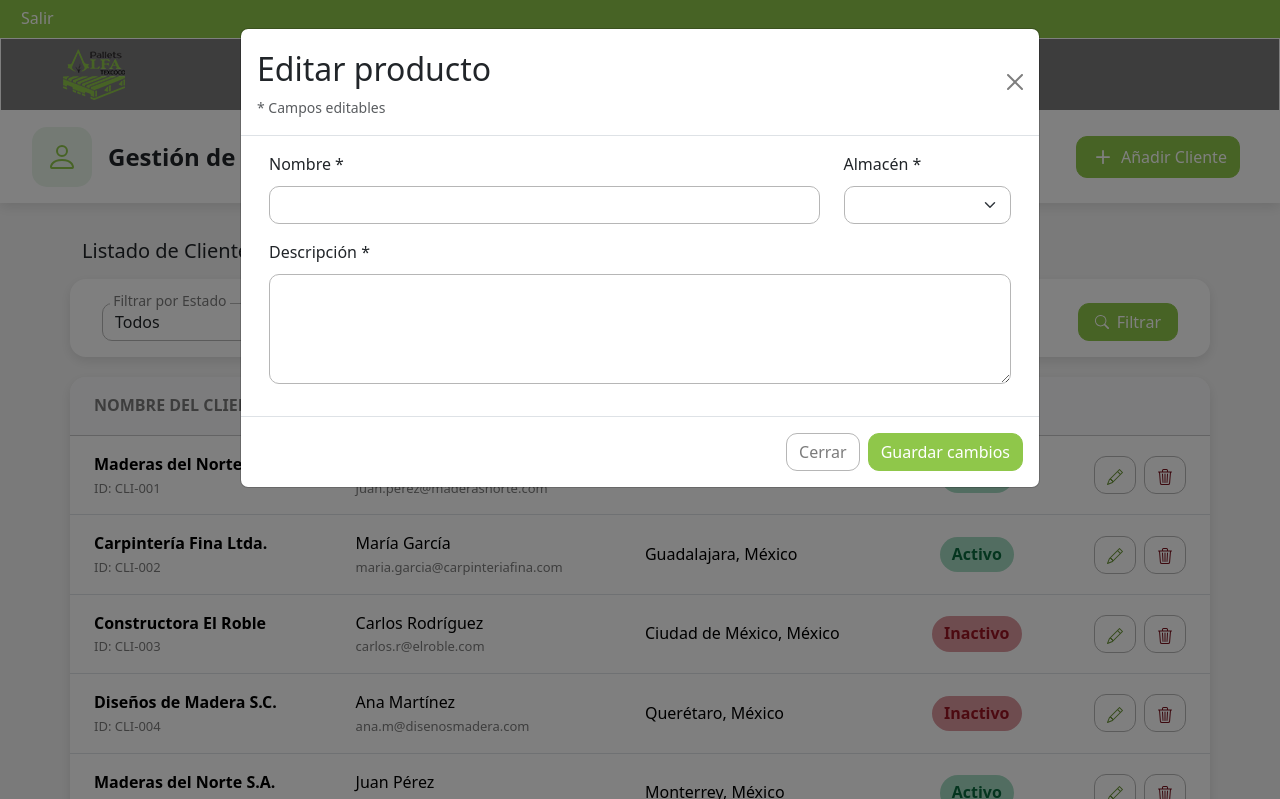
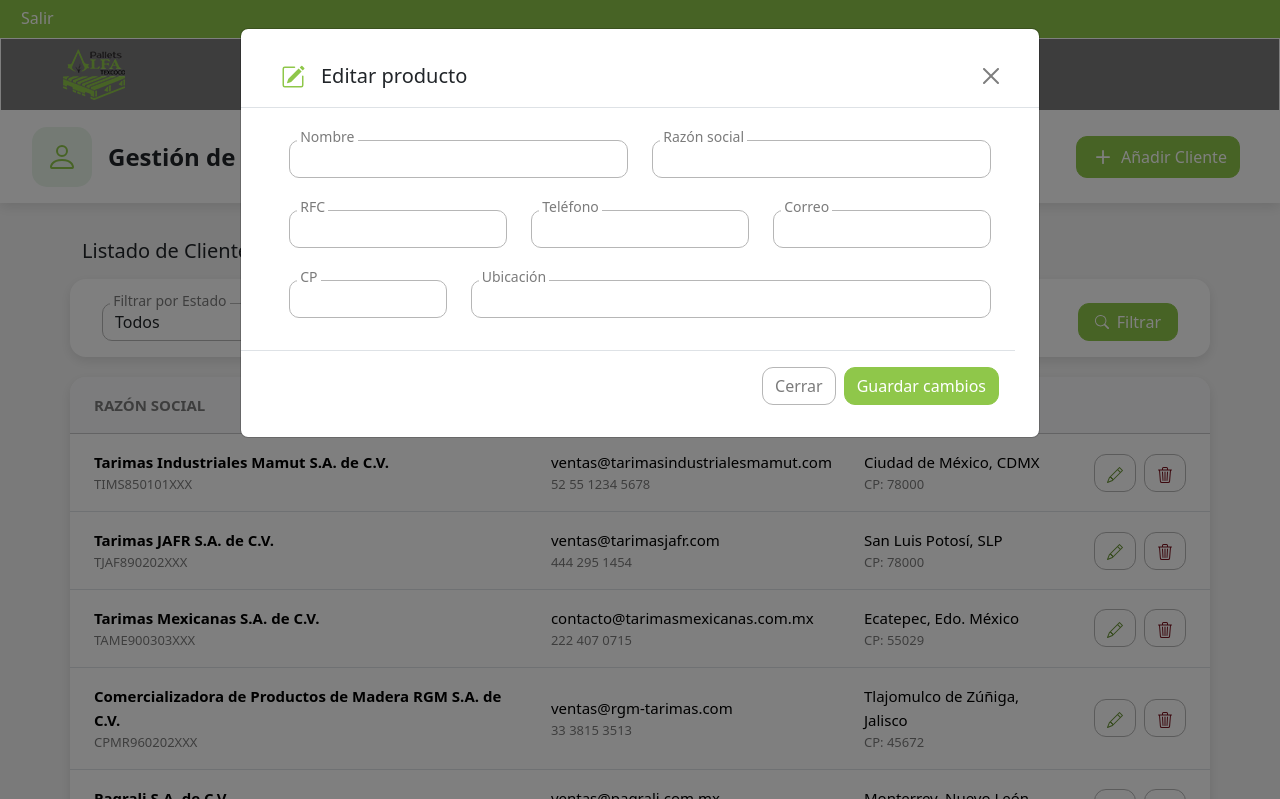
Before and after one commit to MVAlejandro/Embarques-Alfa, a website built with Vite: page src/pages/clients.html in a window 1280 px wide. Both pictures are taken after a click on the button 1115 px from the left and 475 px from the top of the page. Shown: the top 799 px of the page. Built offline with nearby package versions, Linux system fonts and the light colour scheme.

Commit message:
Se añaden estilos a los modales de edición y eliminación, se adaptan los campos de la tabla a los del formulario

```diff
--- a/src/css/clients.css
+++ b/src/css/clients.css
@@ -1,9 +1,7 @@
 /* Variables de colores de estado */
 :root {
-    --active-light: #a4dbc2;
-    --active-dark: #0a6b3e;
-    --inactive-light: #dd989f;
-    --inactive-dark: #991522;
+    --danger-light: #dd989f;
+    --danger-dark: #991522;
 }
 
 /* Estilos de la página y estructura */
@@ -22,6 +20,16 @@
     box-shadow: 0 4px 12px rgba(0, 0, 0, 0.1);
 }
 
+table {
+    font-size: 15px;
+}
+
+@media (max-width: 430px) {
+    table {
+        font-size: 13px;
+    }
+}
+
 th {
     color: var(--secondary) !important;
 }
@@ -31,26 +39,9 @@ th {
     font-weight: bold;
 }
 
-.client-id, .client-email, #clients-pages-results {
+.client-rfc, .client-phone, .client-cp, #clients-pages-results {
     font-size: 13px;
     color: var(--secondary) !important;
-}
-
-.client-status {
-    padding: 5px 12px 5px 12px;
-    border-radius: 50px;
-    font-weight: bold;
-    display: inline-block;
-}
-
-.client-active {
-    background-color: var(--active-light) !important;
-    color: var(--active-dark) !important;
-}
-
-.client-inactive {
-    background-color: var(--inactive-light) !important;
-    color: var(--inactive-dark) !important;
 }
 
 .client-buttons {
--- a/src/js/components/clients/clients-form.js
+++ b/src/js/components/clients/clients-form.js
@@ -82,9 +82,9 @@ document.addEventListener("DOMContentLoaded", () => {
                                 <p class="error invalid-feedback" id="error-codigo_postal" style="color: red;"></p>
                             </div>
                             <div class="col-md-6 label-over-border">
-                                <label for="direccion" class="form-label m-2">Dirección</label>
-                                <input type="email" id="direccion" class="form-control" placeholder="Dirección completa">
-                                <p class="error invalid-feedback" id="error-direccion" style="color: red;"></p>
+                                <label for="ubicacion" class="form-label m-2">Ubicación</label>
+                                <input type="text" id="ubicacion" class="form-control" placeholder="Ciudad, Estado">
+                                <p class="error invalid-feedback" id="error-ubicacion" style="color: red;"></p>
                             </div>
                         </div>
                         <div class="d-flex align-items-center justify-content-end pt-1 me-3">
--- a/src/pages/clients.html
+++ b/src/pages/clients.html
@@ -85,25 +85,26 @@
                 <table id="clients-table" class="table table-hover align-middle">
                     <thead>
                         <tr class="table-light">
-                            <th class="p-3 ps-4">NOMBRE DEL CLIENTE</th>
+                            <th class="p-3 ps-4">RAZÓN SOCIAL</th>
                             <th class="p-3">CONTACTO</th>
                             <th class="p-3">UBICACIÓN</th>
-                            <th class="text-center p-3">ESTADO</th>
                             <th></th>
                         </tr>
                     </thead>
                     <tbody>
                         <tr>
                             <td class="p-3 ps-4">
-                                <p class="client-company">Maderas del Norte S.A.</p>
-                                <p class="client-id">ID: CLI-001</p>
+                                <p class="client-company">Tarimas Industriales Mamut S.A. de C.V.</p>
+                                <p class="client-rfc">TIMS850101XXX</p>
                             </td>
                          <td class="p-3">
-                                <p class="client-name">Juan Pérez</p>
-                                <p class="client-email">juan.perez@maderasnorte.com</p>
+                                <p class="client-email">ventas@tarimasindustrialesmamut.com</p>
+                                <p class="client-phone">52 55 1234 5678</p>
                             </td>
-                            <td class="client-location p-3">Monterrey, México</td>
-                            <td class="text-center p-3"><p class="client-status client-active">Activo</p></td>
+                            <td class="p-3">
+                                <p class="client-address">Ciudad de México, CDMX</p>
+                                <p class="client-cp">CP: 78000</p>
+                            </td>
                             <td class="client-controls text-end p-3 pe-4">
                                 <div class="client-buttons">
                                     <button class="btn btn-edit" data-bs-target="#edit-modal" data-bs-toggle="modal">
@@ -121,15 +122,17 @@
                         </tr>
                         <tr>
                             <td class="p-3 ps-4">
-                                <p class="client-company">Carpintería Fina Ltda.</p>
-                                <p class="client-id">ID: CLI-002</p>
+                                <p class="client-company">Tarimas JAFR S.A. de C.V.</p>
+                                <p class="client-rfc">TJAF890202XXX</p>
                             </td>
                             <td class="p-3">
-                                <p class="client-name">María García</p>
-                                <p class="client-email">maria.garcia@carpinteriafina.com</p>
+                                <p class="client-email">ventas@tarimasjafr.com</p>
+                                <p class="client-phone">444 295 1454</p>
                             </td>
-                            <td class="client-location p-3">Guadalajara, México</td>
-                            <td class="text-center p-3"><p class="client-status client-active">Activo</p></td>
+                            <td class="p-3">
+                                <p class="client-address">San Luis Potosí, SLP</p>
+                                <p class="client-cp">CP: 78000</p>
+                            </td>
                             <td class="client-controls text-end p-3 pe-4">
                                 <div class="client-buttons">
                                     <button class="btn btn-edit">
@@ -147,15 +150,17 @@
                         </tr>
                         <tr>
                             <td class="p-3 ps-4">
-                                <p class="client-company">Constructora El Roble</p>
-                                <p class="client-id">ID: CLI-003</p>
+                                <p class="client-company">Tarimas Mexicanas S.A. de C.V.</p>
+                                <p class="client-rfc">TAME900303XXX</p>
                             </td>
                             <td class="p-3">
-                                <p class="client-name">Carlos Rodríguez</p>
-                                <p class="client-email">carlos.r@elroble.com</p>
+                                <p class="client-email">contacto@tarimasmexicanas.com.mx</p>
+                                <p class="client-phone">222 407 0715</p>
                             </td>
-                            <td class="client-location p-3">Ciudad de México, México</td>
-                            <td class="text-center p-3"><p class="client-status client-inactive">Inactivo</p></td>
+                            <td class="p-3">
+                                <p class="client-address">Ecatepec, Edo. México</p>
+                                <p class="client-cp">CP: 55029</p>
+                            </td>
                             <td class="client-controls text-end p-3 pe-4">
                                 <div class="client-buttons">
                                     <button class="btn btn-edit">
@@ -173,15 +178,17 @@
                         </tr>
                         <tr>
                             <td class="p-3 ps-4">
-                                <p class="client-company">Diseños de Madera S.C.</p>
-                                <p class="client-id">ID: CLI-004</p>
+                                <p class="client-company">Comercializadora de Productos de Madera RGM S.A. de C.V.</p>
+                                <p class="client-rfc">CPMR960202XXX</p>
                             </td>
                             <td class="p-3">
-                                <p class="client-name">Ana Martínez</p>
-                                <p class="client-email">ana.m@disenosmadera.com</p>
+                                <p class="client-email">ventas@rgm-tarimas.com</p>
+                                <p class="client-phone">33 3815 3513</p>
                             </td>
-                            <td class="client-location p-3">Querétaro, México</td>
-                            <td class="text-center p-3"><p class="client-status client-inactive">Inactivo</p></td>
+                            <td class="p-3">
+                                <p class="client-address">Tlajomulco de Zúñiga, Jalisco</p>
+                                <p class="client-cp">CP: 45672</p>
+                            </td>
                             <td class="client-controls text-end p-3 pe-4">
                                 <div class="client-buttons">
                                     <button class="btn btn-edit">
@@ -199,15 +206,17 @@
                         </tr>
                         <tr>
                             <td class="p-3 ps-4">
-                                <p class="client-company">Maderas del Norte S.A.</p>
-                                <p class="client-id">ID: CLI-005</p>
+                                <p class="client-company">Pagrali S.A. de C.V.</p>
+                                <p class="client-rfc">PAGL970101XXX</p>
                             </td>
                             <td class="p-3">
-                                <p class="client-name">Juan Pérez</p>
-                                <p class="client-email">juan.perez@maderasnorte.com</p>
+                                <p class="client-email">ventas@pagrali.com.mx</p>
+                                <p class="client-phone">52 55 1234 5678</p>
                             </td>
-                            <td class="client-location p-3">Monterrey, México</td>
-                            <td class="text-center p-3"><p class="client-status client-active">Activo</p></td>
+                            <td class="p-3">
+                                <p class="client-address">Monterrey, Nuevo León</p>
+                                <p class="client-cp">CP: 64000</p>
+                            </td>
                             <td class="client-controls text-end p-3 pe-4">
                                 <div class="client-buttons">
                                     <button class="btn btn-edit">
@@ -262,42 +271,71 @@
     <!-- Modal de edición para cada registro -->
     <div class="modal fade" id="edit-modal" tabindex="-1" aria-labelledby="edit-modalLabel" aria-hidden="true">
         <div class="modal-dialog modal-lg">
-            <div class="modal-content">
+            <div class="modal-content pt-3 pb-3">
                 <div class="modal-header">
                     <div class="row">
-                        <h2 class="modal-title" id="edit-modalLabel">Editar producto</h2>
-                        <span class="col form-text text-muted">* Campos editables</span>
+                        <div class="col d-flex align-items-center">
+                            <div class="ms-4 me-3">
+                                <svg xmlns="http://www.w3.org/2000/svg" width="24" height="24" fill="currentColor" class="bi bi-pencil-square" viewBox="0 0 16 16" style="color:var(--primary)">
+                                    <path d="M15.502 1.94a.5.5 0 0 1 0 .706L14.459 3.69l-2-2L13.502.646a.5.5 0 0 1 .707 0l1.293 1.293zm-1.75 2.456-2-2L4.939 9.21a.5.5 0 0 0-.121.196l-.805 2.414a.25.25 0 0 0 .316.316l2.414-.805a.5.5 0 0 0 .196-.12l6.813-6.814z"/>
+                                    <path fill-rule="evenodd" d="M1 13.5A1.5 1.5 0 0 0 2.5 15h11a1.5 1.5 0 0 0 1.5-1.5v-6a.5.5 0 0 0-1 0v6a.5.5 0 0 1-.5.5h-11a.5.5 0 0 1-.5-.5v-11a.5.5 0 0 1 .5-.5H9a.5.5 0 0 0 0-1H2.5A1.5 1.5 0 0 0 1 2.5z"/>
+                                </svg>
                             </div>
-                    <button type="button" class="btn-close" data-bs-dismiss="modal" aria-label="Close"></button>
+                            <h5 class="modal-title" id="edit-modalLabel">Editar producto</h5>
+                        </div>
+                    </div>
+                    <button type="button" class="btn-close me-3" data-bs-dismiss="modal" aria-label="Close"></button>
                 </div>
                 <div class="modal-body">
                     <div class="container">
                         <form id="form-editar-producto">
                             <input type="hidden" id="edit_id_producto">
                             <!-- Campos editables -->
-                             <div class="row mb-3">
-                                <div class="col-md-9">
-                                    <label for="edit_nombre" class="form-label">Nombre *</label>
-                                    <input type="text" class="form-control" id="edit_nombre" required>
+                            <div class="row ms-2 me-2 pt-3 pb-3">
+                                <div class="col-md-6 label-over-border">
+                                    <label for="edit-nombre" class="form-label m-2">Nombre</label>
+                                    <input type="text" class="form-control" id="edit-nombre">
                                     <p class="error invalid-feedback" id="error-editNombre" style="color: red;"></p>
                                 </div>
-                                <div class="col-md-3">
-                                    <label for="edit_almacen" class="form-label">Almacén *</label>
-                                    <select id="edit_almacen" class="form-select" aria-label="Default select example">
-
-                                    </select>
-                                    <p class="error invalid-feedback" id="error-editAlmacen" style="color: red;"></p>
+                                <div class="col-md-6 label-over-border">
+                                    <label for="edit-razon" class="form-label m-2">Razón social</label>
+                                    <input type="text" class="form-control" id="edit-razon">
+                                    <p class="error invalid-feedback" id="error-editRazon" style="color: red;"></p>
                                 </div>
                             </div>
-                            <div class="mb-3">
-                                <label for="edit_descripcion" class="form-label">Descripción *</label>
-                                <textarea class="form-control" id="edit_descripcion" rows="4"></textarea>
-                                <p class="error invalid-feedback" id="error-editDescripcion" style="color: red;"></p>
+                            <div class="row ms-2 me-2 pt-3 pb-3">
+                                <div class="col-md-4 label-over-border">
+                                    <label for="edit-rfc" class="form-label m-2">RFC</label>
+                                    <input type="text" class="form-control" id="edit-rfc">
+                                    <p class="error invalid-feedback" id="error-editRfc" style="color: red;"></p>
+                                </div>
+                                <div class="col-md-4 label-over-border">
+                                    <label for="edit-telefono" class="form-label m-2">Teléfono</label>
+                                    <input type="text" class="form-control" id="edit-telefono">
+                                    <p class="error invalid-feedback" id="error-editTelefono" style="color: red;"></p>
+                                </div>
+                                <div class="col-md-4 label-over-border">
+                                    <label for="edit-correo" class="form-label m-2">Correo</label>
+                                    <input type="text" class="form-control" id="edit-correo">
+                                    <p class="error invalid-feedback" id="error-editCorreo" style="color: red;"></p>
+                                </div>
+                            </div>
+                            <div class="row ms-2 me-2 pt-3 pb-3">
+                                <div class="col-md-3 label-over-border">
+                                    <label for="edit-cp" class="form-label m-2">CP</label>
+                                    <input type="text" class="form-control" id="edit-cp">
+                                    <p class="error invalid-feedback" id="error-editCp" style="color: red;"></p>
+                                </div>
+                                <div class="col-md-9 label-over-border">
+                                    <label for="edit-ubicacion" class="form-label m-2">Ubicación</label>
+                                    <input type="text" class="form-control" id="edit-ubicacion">
+                                    <p class="error invalid-feedback" id="error-editUbicacion" style="color: red;"></p>
+                                </div>
                             </div>
                         </form>
                     </div>
                 </div>
-                <div class="modal-footer">
+                <div class="modal-footer me-4">
                     <button type="button" class="btn btn-secondary" data-bs-dismiss="modal">Cerrar</button>
                     <button type="button" class="btn btn-primary" id="btn_guardar_cambios">Guardar cambios</button>
                 </div>
@@ -308,15 +346,25 @@
     <!-- Modal de confirmación para eliminar registro -->
     <div class="modal fade" id="delete-modal" aria-hidden="true" aria-labelledby="delete-modalLabel" tabindex="-1">
         <div class="modal-dialog">
-            <div class="modal-content">
+            <div class="modal-content pt-3 pb-2">
                 <div class="modal-header">
-                <h1 class="modal-title fs-5" id="delete-modalLabel">CONFIRMACIÓN</h1>
-                <button type="button" class="btn-close" data-bs-dismiss="modal" aria-label="Close"></button>
+                    <div class="row">
+                        <div class="col d-flex align-items-center">
+                            <div class="ms-4 me-3">
+                                <svg xmlns="http://www.w3.org/2000/svg" width="24" height="24" fill="currentColor" class="bi bi-exclamation-circle" viewBox="0 0 16 16" style="color: var(--danger-dark)">
+                                    <path d="M8 15A7 7 0 1 1 8 1a7 7 0 0 1 0 14m0 1A8 8 0 1 0 8 0a8 8 0 0 0 0 16"/>
+                                    <path d="M7.002 11a1 1 0 1 1 2 0 1 1 0 0 1-2 0M7.1 4.995a.905.905 0 1 1 1.8 0l-.35 3.507a.552.552 0 0 1-1.1 0z"/>
+                                </svg>
                             </div>
-            <div class="modal-body">
+                            <h5 class="modal-title" id="delete-modalLabel">Confirmar eliminación</h5>
+                        </div>
+                    </div>
+                    <button type="button" class="btn-close me-3" data-bs-dismiss="modal" aria-label="Close"></button>
+                </div>
+                <div class="modal-body m-auto pt-4 pb-4">
                     ¿Está seguro de querer eliminar el registro seleccionado?
                 </div>
-            <div class="modal-footer">
+                <div class="modal-footer me-4">
                     <button type="button" class="btn btn-secondary btn-delete-confirm" data-bs-dismiss="modal">No</button>
                     <button id="btn-delete-entry" class="btn btn-primary btn-delete-confirm">Sí</button>
                 </div>
```
Lines whose indentation alone changed are shown as unchanged.
